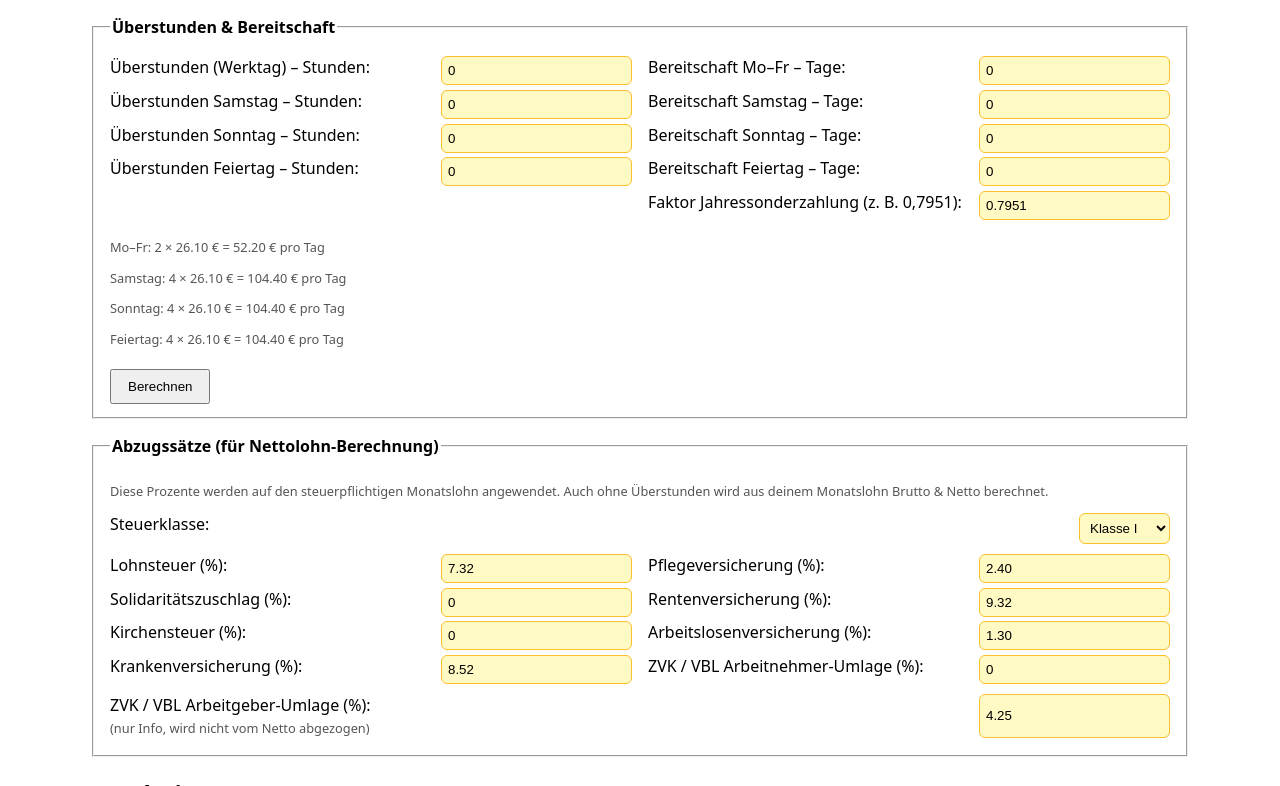
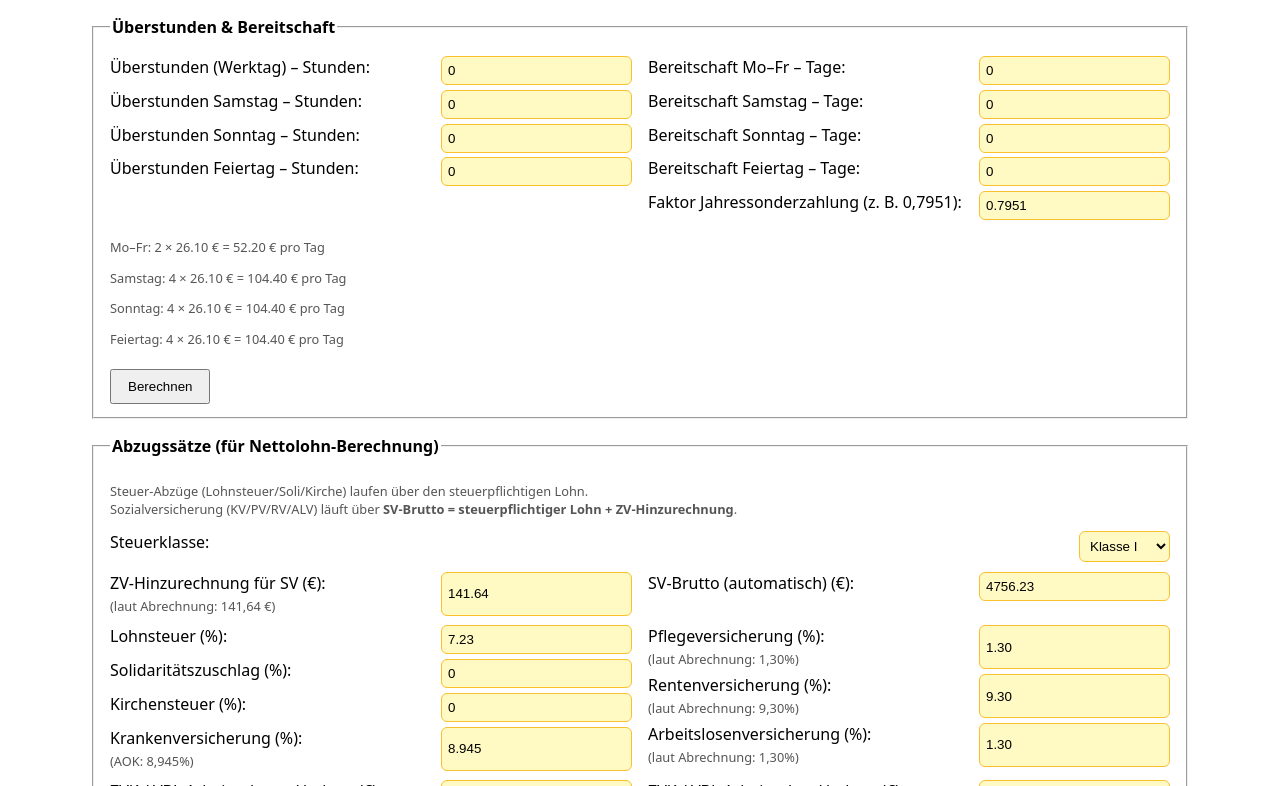
Before and after one commit to nzvdgzygrk-hub/Fat43wsw, a plain HTML site: page index.html in a window 1280 px wide. Both pictures are taken after a click on the button "Berechnen". Shown: the part 679-1465 px from the top of the page. Drawn offline with Linux system fonts and the light colour scheme.

Commit message:
Refactor styles and add social security fields
Refactor CSS styles for better readability and maintainability. Update HTML structure to include new fields for social security contributions.

```diff
--- a/index.html
+++ b/index.html
@@ -10,90 +10,46 @@
       margin: 20px auto;
       padding: 10px;
     }
-    h1, h2, h3 {
-      margin-bottom: 0.4rem;
+    h1, h2, h3 { margin-bottom: 0.4rem; }
+    fieldset { margin-bottom: 1rem; padding: 0.8rem 1rem; }
+    legend { font-weight: 600; }
+    label {
+      display: flex; justify-content: space-between; gap: 1rem;
+      margin: 0.3rem 0; flex-wrap: wrap;
     }
-    fieldset {
-      margin-bottom: 1rem;
-      padding: 0.8rem 1rem;
-    }
-    legend {
-      font-weight: 600;
-    }
-    label {
-      display: flex;
-      justify-content: space-between;
-      gap: 1rem;
-      margin: 0.3rem 0;
-      flex-wrap: wrap;
-    }
-    label span {
-      flex: 1 1 60%;
-      min-width: 180px;
-    }
-    label input,
-    label select {
-      max-width: 220px;
-      flex: 0 0 auto;
-    }
+    label span { flex: 1 1 60%; min-width: 180px; }
+    label input, label select { max-width: 220px; flex: 0 0 auto; }
 
     /* 🔶 GELBE EINGABEFELDER / AUSWAHLEN 🔶 */
-    input[type="number"],
-    select {
-      background-color: #fff9c4;       /* hellgelb */
-      border: 1px solid #fbc02d;       /* gelber Rand */
+    input[type="number"], select {
+      background-color: #fff9c4;
+      border: 1px solid #fbc02d;
       padding: 6px;
       border-radius: 6px;
     }
-    input[type="number"]:focus,
-    select:focus {
+    input[type="number"]:focus, select:focus {
       outline: none;
       border-color: #ffa000;
       box-shadow: 0 0 3px rgba(255, 160, 0, 0.8);
     }
 
-    .small {
-      font-size: 0.8rem;
-      color: #555;
-    }
+    .small { font-size: 0.8rem; color: #555; }
     table {
       width: 100%;
       border-collapse: collapse;
       margin-top: 0.5rem;
       font-size: 0.9rem;
     }
-    th, td {
-      border: 1px solid #ccc;
-      padding: 0.35rem;
-      text-align: right;
-    }
-    th:first-child, td:first-child {
-      text-align: left;
-    }
-    .btn {
-      padding: 0.5rem 1rem;
-      cursor: pointer;
-      margin-top: 0.5rem;
-    }
-    .summary {
-      margin-top: 1rem;
-      padding: 0.8rem;
-      border: 1px solid #ccc;
-      background: #f9f9f9;
-    }
-    .two-cols {
-      display: flex;
-      gap: 1rem;
-      flex-wrap: wrap;
-    }
-    .two-cols > div {
-      flex: 1 1 320px;
-    }
+    th, td { border: 1px solid #ccc; padding: 0.35rem; text-align: right; }
+    th:first-child, td:first-child { text-align: left; }
+    .btn { padding: 0.5rem 1rem; cursor: pointer; margin-top: 0.5rem; }
+    .summary { margin-top: 1rem; padding: 0.8rem; border: 1px solid #ccc; background: #f9f9f9; }
+    .two-cols { display: flex; gap: 1rem; flex-wrap: wrap; }
+    .two-cols > div { flex: 1 1 320px; }
   </style>
 </head>
 <body>
 
-  <!-- Signatur oben -->
   <h1 style="text-align:center; margin-bottom:5px;">
     Geschrieben von F. Kaplan 🐯
   </h1>
@@ -234,7 +190,6 @@
       </div>
     </div>
 
-    <!-- Formeln für Bereitschaftsgeld -->
     <div class="small" id="bereitFormeln" style="margin-top:0.6rem;">
       <p id="bereitMoFrInfo"></p>
       <p id="bereitSaInfo"></p>
@@ -249,8 +204,8 @@
   <fieldset>
     <legend><strong>Abzugssätze (für Nettolohn-Berechnung)</strong></legend>
     <p class="small">
-      Diese Prozente werden auf den steuerpflichtigen Monatslohn angewendet.
-      Auch ohne Überstunden wird aus deinem Monatslohn Brutto & Netto berechnet.
+      Steuer-Abzüge (Lohnsteuer/Soli/Kirche) laufen über den steuerpflichtigen Lohn.<br>
+      Sozialversicherung (KV/PV/RV/ALV) läuft über <strong>SV-Brutto = steuerpflichtiger Lohn + ZV-Hinzurechnung</strong>.
     </p>
 
     <label>
@@ -265,11 +220,27 @@
       </select>
     </label>
 
+    <!-- ✅ NEU: SV-Basis -->
+    <div class="two-cols">
+      <div>
+        <label>
+          <span>ZV-Hinzurechnung für SV (€):<br><span class="small">(laut Abrechnung: 141,64 €)</span></span>
+          <input type="number" id="zv_hinz_eur" step="0.01" value="141.64">
+        </label>
+      </div>
+      <div>
+        <label>
+          <span>SV-Brutto (automatisch) (€):</span>
+          <input type="number" id="sv_brutto_auto" step="0.01" value="0" readonly>
+        </label>
+      </div>
+    </div>
+
     <div class="two-cols">
       <div>
         <label>
           <span>Lohnsteuer (%):</span>
-          <input type="number" id="p_lohnsteuer" step="0.01" value="7.32">
+          <input type="number" id="p_lohnsteuer" step="0.01" value="7.23">
         </label>
         <label>
           <span>Solidaritätszuschlag (%):</span>
@@ -279,44 +250,53 @@
           <span>Kirchensteuer (%):</span>
           <input type="number" id="p_kirche" step="0.01" value="0">
         </label>
+
+        <!-- ✅ Standardwerte aus deiner Abrechnung -->
         <label>
-          <span>Krankenversicherung (%):</span>
-          <input type="number" id="p_kv" step="0.01" value="8.52">
+          <span>Krankenversicherung (%):<br><span class="small">(AOK: 8,945%)</span></span>
+          <input type="number" id="p_kv" step="0.001" value="8.945">
         </label>
       </div>
 
       <div>
         <label>
-          <span>Pflegeversicherung (%):</span>
-          <input type="number" id="p_pv" step="0.01" value="2.40">
+          <span>Pflegeversicherung (%):<br><span class="small">(laut Abrechnung: 1,30%)</span></span>
+          <input type="number" id="p_pv" step="0.01" value="1.30">
         </label>
         <label>
-          <span>Rentenversicherung (%):</span>
-          <input type="number" id="p_rv" step="0.01" value="9.32">
+          <span>Rentenversicherung (%):<br><span class="small">(laut Abrechnung: 9,30%)</span></span>
+          <input type="number" id="p_rv" step="0.01" value="9.30">
         </label>
         <label>
-          <span>Arbeitslosenversicherung (%):</span>
+          <span>Arbeitslosenversicherung (%):<br><span class="small">(laut Abrechnung: 1,30%)</span></span>
           <input type="number" id="p_alv" step="0.01" value="1.30">
-        </label>
-        <label>
-          <span>ZVK / VBL Arbeitnehmer-Umlage (%):</span>
-          <input type="number" id="p_zvk_an" step="0.01" value="0">
         </label>
       </div>
     </div>
 
-    <label>
-      <span>ZVK / VBL Arbeitgeber-Umlage (%):<br>
-        <span class="small">(nur Info, wird nicht vom Netto abgezogen)</span>
-      </span>
-      <input type="number" id="p_zvk_ag" step="0.01" value="4.25">
-    </label>
+    <!-- ✅ NEU: ZVK/VBL als €-Beträge (wie auf der Abrechnung) -->
+    <div class="two-cols">
+      <div>
+        <label>
+          <span>ZVK / VBL Arbeitnehmer-Umlage (€):<br><span class="small">(laut Abrechnung: 126,90 €)</span></span>
+          <input type="number" id="zv_an_eur" step="0.01" value="126.90">
+        </label>
+      </div>
+      <div>
+        <label>
+          <span>ZVK / VBL Arbeitgeber-Umlage (€):<br><span class="small">(laut Abrechnung: 196,12 €)</span></span>
+          <input type="number" id="zv_ag_eur" step="0.01" value="196.12">
+        </label>
+      </div>
+    </div>
+
+    <p class="small">
+      Hinweis: ZVK/VBL wird hier wie auf der Abrechnung als fixer €-Betrag geführt (passt so am besten).
+    </p>
   </fieldset>
 
-  <!-- Ergebnis-Bereich -->
   <h2>Ergebnisse</h2>
 
-  <!-- Überstunden-Tabelle -->
   <h3>Überstunden, Zuschläge & Bereitschaftsgeld</h3>
   <table>
     <thead>
@@ -333,7 +313,6 @@
     </tbody>
   </table>
 
-  <!-- Bruttolohn-Details -->
   <div class="summary" id="bruttoBox">
     <strong>Bruttolohn Gesamt:</strong> <span id="bruttoGesamt">0,00 €</span>
     <hr>
@@ -349,13 +328,13 @@
     </ul>
   </div>
 
-  <!-- Nettolohn-Bereich -->
   <div class="summary" id="nettoBox">
     <strong>Nettolohn Gesamt:</strong> <span id="nettoGesamt">0,00 €</span>
     <hr>
     <p><strong>Nettolohn Berechnung:</strong></p>
     <ul>
-      <li>Steuerpflichtiger Lohn: <span id="steuerpflText">0,00 €</span></li>
+      <li>Steuerpflichtiger Lohn (Steuer-Brutto): <span id="steuerpflText">0,00 €</span></li>
+      <li>SV-Brutto (für KV/PV/RV/ALV): <span id="svBruttoText">0,00 €</span></li>
       <li>Lohnsteuer: <span id="lsText">0,00 €</span></li>
       <li>Solidaritätszuschlag: <span id="soliText">0,00 €</span></li>
       <li>Kirchensteuer: <span id="kircheText">0,00 €</span></li>
@@ -367,7 +346,6 @@
     </ul>
   </div>
 
-  <!-- Zusatzversorgung-Info -->
   <div class="summary" id="zvkBox">
     <p><strong>Zusatzversorgung (ZVK / VBL):</strong></p>
     <ul>
@@ -377,32 +355,16 @@
   </div>
 
   <script>
-    // TV-V Entgelttabelle 2025 (EG 8 & 9, Stufe 1–6)
     const tvvData = {
-      "8": {
-        "1": 4227.47,
-        "2": 4425.52,
-        "3": 4614.59,
-        "4": 4803.60,
-        "5": 4990.94,
-        "6": 5131.25
-      },
-      "9": {
-        "1": 4561.91,
-        "2": 4947.21,
-        "3": 5217.69,
-        "4": 5421.18,
-        "5": 5514.71,
-        "6": 5655.00
-      }
+      "8": {"1": 4227.47,"2": 4425.52,"3": 4614.59,"4": 4803.60,"5": 4990.94,"6": 5131.25},
+      "9": {"1": 4561.91,"2": 4947.21,"3": 5217.69,"4": 5421.18,"5": 5514.71,"6": 5655.00}
     };
 
-    // grobe Standard-Lohnsteuer-Prozente je Steuerklasse (nur als Startwert!)
     const steuerklasseDefaults = {
-      "I": 7.32,
+      "I": 7.23,
       "II": 6.50,
       "III": 2.00,
-      "IV": 7.32,
+      "IV": 7.23,
       "V": 18.00,
       "VI": 25.00
     };
@@ -416,10 +378,7 @@
     }
 
     function euro(v) {
-      return v.toLocaleString("de-DE", {
-        minimumFractionDigits: 2,
-        maximumFractionDigits: 2
-      }) + " €";
+      return v.toLocaleString("de-DE", { minimumFractionDigits: 2, maximumFractionDigits: 2 }) + " €";
     }
 
     function updateMonatslohnFromTarif() {
@@ -428,13 +387,8 @@
       const feld = document.getElementById("monatsBrutto");
 
       let wert = null;
-      if (tvvData[eg] && tvvData[eg][stufe]) {
-        wert = tvvData[eg][stufe];
-      }
-
-      if (wert !== null) {
-        feld.value = wert.toFixed(2);
-      }
+      if (tvvData[eg] && tvvData[eg][stufe]) wert = tvvData[eg][stufe];
+      if (wert !== null) feld.value = wert.toFixed(2);
 
       recalcStundenlohn();
     }
@@ -448,23 +402,17 @@
 
       if (!sRuf) {
         infoMo.textContent = "Bitte EG, Stufe und Wochenstunden wählen – dann wird das Bereitschaftsgeld pro Tag berechnet.";
-        infoSa.textContent = "";
-        infoSo.textContent = "";
-        infoFe.textContent = "";
+        infoSa.textContent = ""; infoSo.textContent = ""; infoFe.textContent = "";
         return;
       }
 
       const moTag = 2 * sRuf;
       const weTag = 4 * sRuf;
 
-      infoMo.textContent = "Mo–Fr: 2 × " + sRuf.toFixed(2) +
-        " € = " + moTag.toFixed(2) + " € pro Tag";
-      infoSa.textContent = "Samstag: 4 × " + sRuf.toFixed(2) +
-        " € = " + weTag.toFixed(2) + " € pro Tag";
-      infoSo.textContent = "Sonntag: 4 × " + sRuf.toFixed(2) +
-        " € = " + weTag.toFixed(2) + " € pro Tag";
-      infoFe.textContent = "Feiertag: 4 × " + sRuf.toFixed(2) +
-        " € = " + weTag.toFixed(2) + " € pro Tag";
+      infoMo.textContent = "Mo–Fr: 2 × " + sRuf.toFixed(2) + " € = " + moTag.toFixed(2) + " € pro Tag";
+      infoSa.textContent = "Samstag: 4 × " + sRuf.toFixed(2) + " € = " + weTag.toFixed(2) + " € pro Tag";
+      infoSo.textContent = "Sonntag: 4 × " + sRuf.toFixed(2) + " € = " + weTag.toFixed(2) + " € pro Tag";
+      infoFe.textContent = "Feiertag: 4 × " + sRuf.toFixed(2) + " € = " + weTag.toFixed(2) + " € pro Tag";
     }
 
     function recalcStundenlohn() {
@@ -473,21 +421,13 @@
       const wochen = getNumber("wochenstunden") || 1;
       const stundenProMonat = wochen * 4.348;
 
-      // Stundenlohn deiner Stufe
       const stundenlohn = monats / stundenProMonat;
-      document.getElementById("stundenlohn").value = isFinite(stundenlohn)
-        ? stundenlohn.toFixed(2)
-        : "0.00";
+      document.getElementById("stundenlohn").value = isFinite(stundenlohn) ? stundenlohn.toFixed(2) : "0.00";
 
-      // Stundenlohn für Rufbereitschaft: Stufe 2 der selben EG
       let monatsStufe2 = monats;
-      if (tvvData[eg] && tvvData[eg]["2"]) {
-        monatsStufe2 = tvvData[eg]["2"];
-      }
+      if (tvvData[eg] && tvvData[eg]["2"]) monatsStufe2 = tvvData[eg]["2"];
       const stundenlohnRuf = monatsStufe2 / stundenProMonat;
-      document.getElementById("stundenlohnRuf").value = isFinite(stundenlohnRuf)
-        ? stundenlohnRuf.toFixed(2)
-        : "0.00";
+      document.getElementById("stundenlohnRuf").value = isFinite(stundenlohnRuf) ? stundenlohnRuf.toFixed(2) : "0.00";
 
       updateBereitschaftInfo();
     }
@@ -495,9 +435,7 @@
     function setSteuerklasseDefaults() {
       const sk = document.getElementById("steuerklasse").value;
       const val = steuerklasseDefaults[sk];
-      if (typeof val === "number") {
-        document.getElementById("p_lohnsteuer").value = val.toFixed(2);
-      }
+      if (typeof val === "number") document.getElementById("p_lohnsteuer").value = val.toFixed(2);
     }
 
     function calcOvertime(hours, stundenlohn, zSatz) {
@@ -509,7 +447,6 @@
 
     function addRow(tbody, name, data) {
       const tr = document.createElement("tr");
-
       const tdName = document.createElement("td");
       const tdMenge = document.createElement("td");
       const tdGrund = document.createElement("td");
@@ -517,20 +454,12 @@
       const tdSum = document.createElement("td");
 
       tdName.textContent = name;
-      tdMenge.textContent = data.menge.toLocaleString("de-DE", {
-        minimumFractionDigits: 2,
-        maximumFractionDigits: 2
-      });
+      tdMenge.textContent = data.menge.toLocaleString("de-DE", { minimumFractionDigits: 2, maximumFractionDigits: 2 });
       tdGrund.textContent = euro(data.grund);
       tdZ.textContent = euro(data.zuschlag);
       tdSum.textContent = euro(data.summe);
 
-      tr.appendChild(tdName);
-      tr.appendChild(tdMenge);
-      tr.appendChild(tdGrund);
-      tr.appendChild(tdZ);
-      tr.appendChild(tdSum);
-
+      tr.appendChild(tdName); tr.appendChild(tdMenge); tr.appendChild(tdGrund); tr.appendChild(tdZ); tr.appendChild(tdSum);
       tbody.appendChild(tr);
     }
 
@@ -541,19 +470,16 @@
       const sonderFaktor = getNumber("sonderFaktor");
       const steuerklasse = document.getElementById("steuerklasse").value;
 
-      // Überstunden (Stunden)
       const h_ue = getNumber("h_ueber");
       const h_sa = getNumber("h_samstag");
       const h_so = getNumber("h_sonntag");
       const h_fe = getNumber("h_feiertag");
 
-      // Zuschläge
       const z_ue = getNumber("z_ueber");
       const z_sa = getNumber("z_samstag");
       const z_so = getNumber("z_sonntag");
       const z_fe = getNumber("z_feiertag");
 
-      // Bereitschaftstage
       const d_bw = getNumber("d_bereit_w");
       const d_bsa = getNumber("d_bereit_sa");
       const d_bso = getNumber("d_bereit_so");
@@ -562,7 +488,6 @@
       const tbody = document.getElementById("overtimeRows");
       tbody.innerHTML = "";
 
-      let zusatzBrutto = 0;
       let overtimeBrutto = 0;
       let bereitBrutto = 0;
       let hatZeile = false;
@@ -570,7 +495,6 @@
       function handleOt(name, hours, zSatz) {
         if (hours <= 0) return;
         const data = calcOvertime(hours, stundenlohn, zSatz);
-        zusatzBrutto += data.summe;
         overtimeBrutto += data.summe;
         addRow(tbody, name, data);
         hatZeile = true;
@@ -581,19 +505,16 @@
         const betragProTag = faktorStunden * stundenlohnRuf;
         const betrag = days * betragProTag;
         const data = { menge: days, grund: betrag, zuschlag: 0, summe: betrag };
-        zusatzBrutto += betrag;
         bereitBrutto += betrag;
         addRow(tbody, name, data);
         hatZeile = true;
       }
 
-      // Überstunden (mit Zuschlag)
       handleOt("Überstunden (Werktag)", h_ue, z_ue);
       handleOt("Überstunden Samstag", h_sa, z_sa);
       handleOt("Überstunden Sonntag", h_so, z_so);
       handleOt("Überstunden Feiertag", h_fe, z_fe);
 
-      // Bereitschaft nach TV-V: Mo–Fr 2x Stundenentgelt, Sa/So/Fei 4x Stundenentgelt (Basis Stufe 2)
       handleBereit("Bereitschaft Mo–Fr (Tage)", d_bw, 2);
       handleBereit("Bereitschaft Samstag (Tage)", d_bsa, 4);
       handleBereit("Bereitschaft Sonntag (Tage)", d_bso, 4);
@@ -608,9 +529,15 @@
         tbody.appendChild(tr);
       }
 
-      // Steuerpflichtiger Monatslohn = Grundlohn + Überstunden + Bereitschaft
+      // Steuerpflichtiger Monatslohn (Steuer-Brutto)
       const steuerpfl = monatsGrund + overtimeBrutto + bereitBrutto;
-      const bruttoGesamt = steuerpfl;
+
+      // ✅ SV-Brutto (für Sozialversicherung)
+      const zvHinz = getNumber("zv_hinz_eur");
+      const svBemess = steuerpfl + zvHinz;
+
+      // UI: SV-Brutto Feld oben
+      document.getElementById("sv_brutto_auto").value = svBemess.toFixed(2);
 
       // Jahreswerte
       const jahresGrund = monatsGrund * 12;
@@ -621,33 +548,37 @@
       const p_ls = getNumber("p_lohnsteuer");
       const p_soli = getNumber("p_soli");
       const p_kirche = getNumber("p_kirche");
+
       const p_kv = getNumber("p_kv");
       const p_pv = getNumber("p_pv");
       const p_rv = getNumber("p_rv");
       const p_alv = getNumber("p_alv");
-      const p_zvk_an = getNumber("p_zvk_an");
-      const p_zvk_ag = getNumber("p_zvk_ag");
 
+      // ✅ ZVK/VBL als fixe €-Beträge
+      const zv_an_eur = getNumber("zv_an_eur");
+      const zv_ag_eur = getNumber("zv_ag_eur");
+
+      // Steuerabzüge -> Steuer-Brutto
       const bet_ls = steuerpfl * p_ls / 100;
       const bet_soli = steuerpfl * p_soli / 100;
       const bet_kirche = steuerpfl * p_kirche / 100;
-      const bet_kv = steuerpfl * p_kv / 100;
-      const bet_pv = steuerpfl * p_pv / 100;
-      const bet_rv = steuerpfl * p_rv / 100;
-      const bet_alv = steuerpfl * p_alv / 100;
-      const bet_zvk_an = steuerpfl * p_zvk_an / 100;
-      const bet_zvk_ag = steuerpfl * p_zvk_ag / 100;
+
+      // ✅ SV-Abzüge -> SV-Brutto
+      const bet_kv = svBemess * p_kv / 100;
+      const bet_pv = svBemess * p_pv / 100;
+      const bet_rv = svBemess * p_rv / 100;
+      const bet_alv = svBemess * p_alv / 100;
 
       const gesamtAbzuege =
         bet_ls + bet_soli + bet_kirche +
         bet_kv + bet_pv + bet_rv + bet_alv +
-        bet_zvk_an;
+        zv_an_eur;
 
       const netto = steuerpfl - gesamtAbzuege;
 
       // Brutto-Box
       document.getElementById("steuerklasseDetailText").textContent = "Klasse " + steuerklasse;
-      document.getElementById("bruttoGesamt").textContent = euro(bruttoGesamt);
+      document.getElementById("bruttoGesamt").textContent = euro(steuerpfl);
       document.getElementById("monatGrundText").textContent = euro(monatsGrund);
       document.getElementById("steuerUeberText").textContent = euro(overtimeBrutto);
       document.getElementById("bereitText").textContent = euro(bereitBrutto);
@@ -658,21 +589,24 @@
       // Netto-Box
       document.getElementById("nettoGesamt").textContent = euro(netto);
       document.getElementById("steuerpflText").textContent = euro(steuerpfl);
+      document.getElementById("svBruttoText").textContent = euro(svBemess);
+
       document.getElementById("lsText").textContent = euro(bet_ls);
       document.getElementById("soliText").textContent = euro(bet_soli);
       document.getElementById("kircheText").textContent = euro(bet_kirche);
+
       document.getElementById("kvText").textContent = euro(bet_kv);
       document.getElementById("pvText").textContent = euro(bet_pv);
       document.getElementById("rvText").textContent = euro(bet_rv);
       document.getElementById("alvText").textContent = euro(bet_alv);
-      document.getElementById("zvkAnText").textContent = euro(bet_zvk_an);
+
+      document.getElementById("zvkAnText").textContent = euro(zv_an_eur);
 
       // Zusatzversorgung-Box
-      document.getElementById("zvkAgText").textContent = euro(bet_zvk_ag);
-      document.getElementById("zvkAnInfoText").textContent = euro(bet_zvk_an);
+      document.getElementById("zvkAgText").textContent = euro(zv_ag_eur);
+      document.getElementById("zvkAnInfoText").textContent = euro(zv_an_eur);
     }
 
-    // Initial: TV-V-Wert setzen, Stundenlohn berechnen & Steuerklasse-Defaults
     updateMonatslohnFromTarif();
     setSteuerklasseDefaults();
   </script>
```
